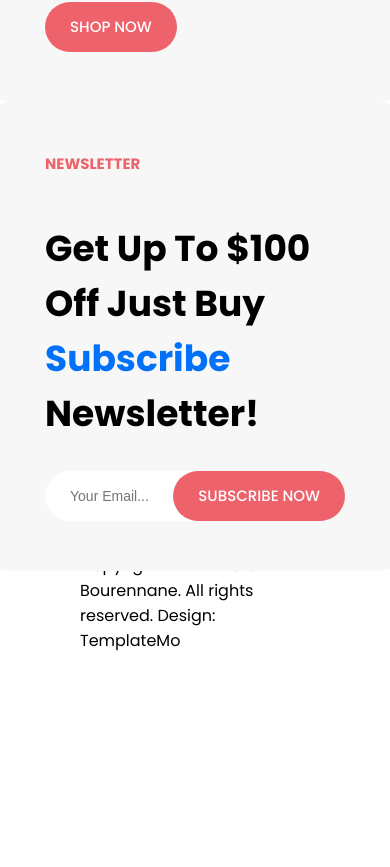
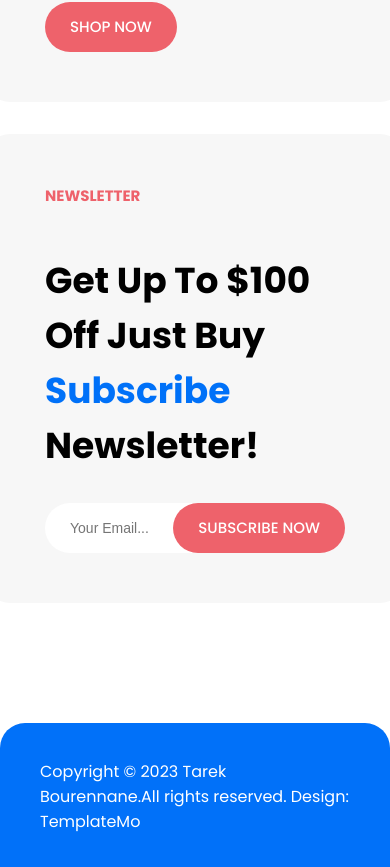
Before and after one commit to Z1n0u/Lugx, a React (Create React App) app: page / in a window 390 px wide. Shown: the part 5658-6525 px from the top of the page. Before the commit the page ends 6367 px from the top, so only its background shows below. Built offline with nearby package versions, Linux system fonts and the light colour scheme.

Commit message:
fixed tha garrely section to work for phone

```diff
--- a/src/Sections/Footer/Footer.css
+++ b/src/Sections/Footer/Footer.css
@@ -1,9 +1,16 @@
 .footer{
-    background: url('../../assets/images/footer-bg.jpg');
-    position: fixed;
-    bottom: 0;
+    /* position: fixed;
+    bottom: 0; */
 }
 .footer_container{
-    padding: 40px 80px;
-    border-radius: 25px;
+    color: white;
+    background: url('../../assets/images/footer-bg.jpg');
+    background-repeat: no-repeat;
+    background-size: cover;
+    display: flex;
+    justify-content: center;
+    align-items: center;
+    padding: 20px 40px;
+    border-top-left-radius: 25px;
+    border-top-right-radius: 25px;
 }
--- a/src/Sections/Footer/Footer.js
+++ b/src/Sections/Footer/Footer.js
@@ -4,7 +4,7 @@ function Footer() {
   return (
     <footer>
             <div className='footer_container'>
-                <p className='footer_text'>Copyright © 2023 Tarek Bourennane. All rights reserved.    Design: TemplateMo</p>
+                <p className='footer_text'>Copyright © 2023 Tarek Bourennane.All rights reserved.         Design: TemplateMo</p>
             </div>
     </footer>
   )
--- a/src/Sections/Gallery/Gallery.css
+++ b/src/Sections/Gallery/Gallery.css
@@ -90,13 +90,17 @@
             display: flex;
             flex-direction: column;
             align-items: center;
+            height: min-content;
         }
         .newsletter{
-            position: static;
+            position:static;
             z-index: 0;
+            width: min-content;
         }
         .ourshopcard{
             position: static;
             z-index: 0;
+            width: min-content;
+            margin-bottom: 2rem;
         }
 }
```
